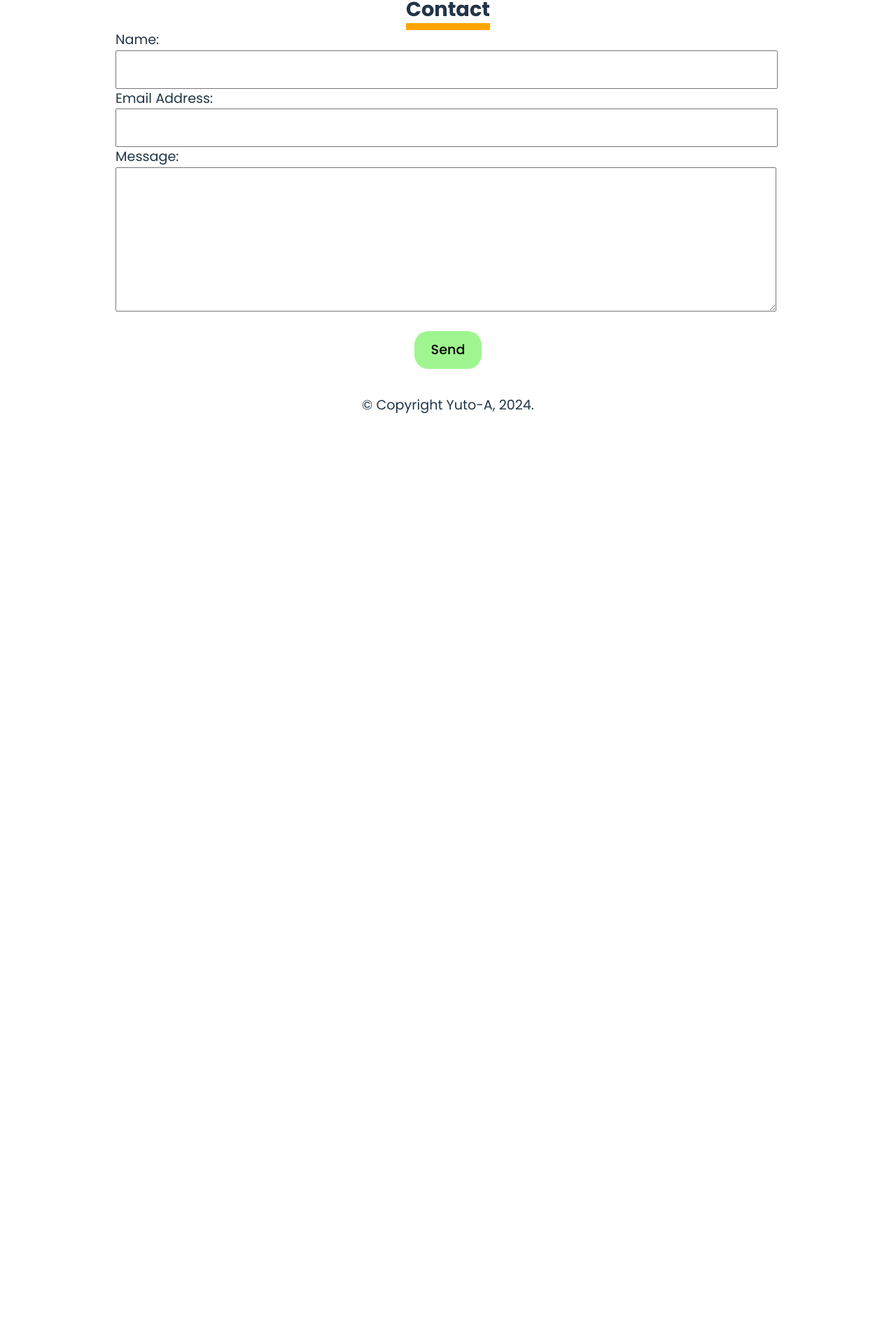
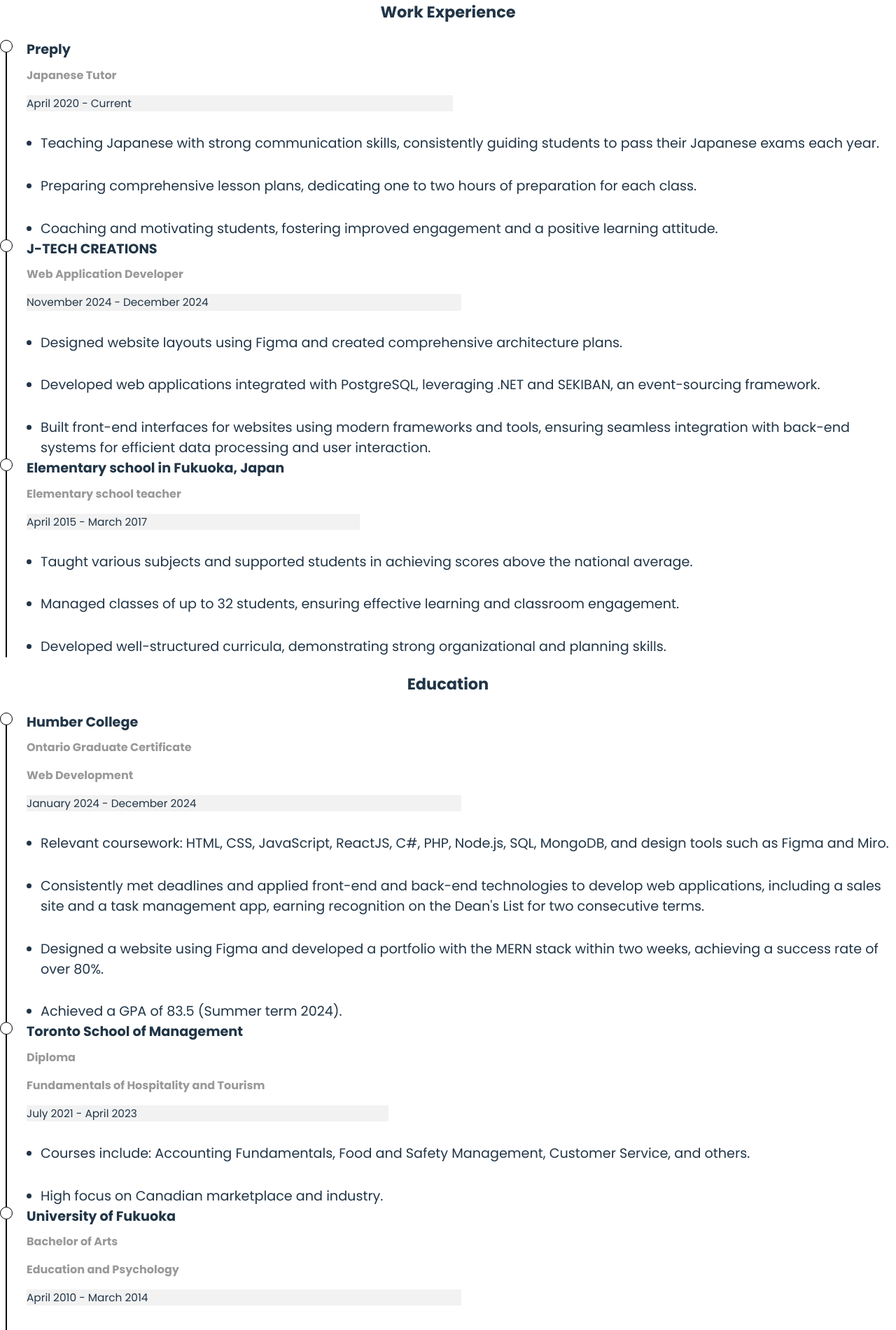
Before and after one commit to Yuto-A2/myPortfolio, a React (Vite) app in the folder portfolio/frontend/: page / in a window 1280 px wide. Shown: the part 4166-6066 px from the top of the page at 70% size. Before the commit the page ends 4779 px from the top, so only its background shows below. Built offline with nearby package versions, Linux system fonts and the light colour scheme; no server answers.

Commit message:
Added about me.

```diff
--- a/portfolio/frontend/src/components/AboutComponent.jsx
+++ b/portfolio/frontend/src/components/AboutComponent.jsx
@@ -1,19 +1,178 @@
-export default function AboutComponent(){
-    return (
+export default function AboutComponent() {
+  return (
     <>
       <h2 className="subTitle">About</h2>
       <div className="about">
         <div className="aboutPhoto">
+          <p>Yuto Arimori</p>
           <p><img className="profileImg" src="/img/yutoA2.jpg" alt="profile photo" /></p>
         </div>
+        <h3 className="aboutHeader">Work Experience</h3>
+        {/* preply */}
         <div className="aboutExplain">
-          {/* <p>I take Web Development Program.</p>
+          <div className="left-content">
+            <div className="circle"></div>
+            <div className="line"></div>
+          </div>
+
+          <div className="right-content">
+            <div className="row">
+              <span className="text">Preply</span>
+            </div>
+            <div className="textExplain">
+              <div className="positionBox">
+                <p className="position">Japanese Tutor</p>
+              </div>
+              {/* <div className="year"><p>April 2020</p> <p>-</p> <p>Current</p></div> */}
+              <div className="year">April 2020 - Current</div>
+              <ul>
+                <li>Teaching Japanese with strong communication skills, consistently guiding students to pass their Japanese exams each year.</li>
+                <li>Preparing comprehensive lesson plans, dedicating one to two hours of preparation for each class.</li>
+                <li>Coaching and motivating students, fostering improved engagement and a positive learning attitude.</li>
+              </ul>
+            </div>
+          </div>
+        </div>
+
+        {/* j-tech */}
+        <div className="aboutExplain">
+          <div className="left-content">
+            <div className="circle"></div>
+            <div className="line"></div>
+          </div>
+
+          <div className="right-content">
+            <div className="row">
+              <span className="text">J-TECH CREATIONS</span>
+            </div>
+            <div className="textExplain">
+              <div className="positionBox">
+                <p className="position">Web Application Developer</p>
+              </div>
+              <div className="year">November 2024 - December 2024</div>
+              {/* <div className="year"><p>November 2024</p> <p>-</p> <p>December 2024</p></div> */}
+              <ul>
+                <li>Designed website layouts using Figma and created comprehensive architecture plans.</li>
+                <li>Developed web applications integrated with PostgreSQL, leveraging .NET and SEKIBAN, an event-sourcing framework.</li>
+                <li>Built front-end interfaces for websites using modern frameworks and tools, ensuring seamless integration with back-end systems for efficient data processing and user interaction.</li>
+              </ul>
+            </div>
+          </div>
+        </div>
+
+        {/* Techer */}
+        <div className="aboutExplain">
+          <div className="left-content">
+            <div className="circle"></div>
+            <div className="line"></div>
+          </div>
+
+          <div className="right-content">
+            <div className="row">
+              <span className="text">Elementary school in Fukuoka, Japan</span>
+            </div>
+            <div className="textExplain">
+              <div className="positionBox">
+                <p className="position">Elementary school teacher</p>
+              </div>
+              {/* <div className="year"><p>April 2020</p> <p>-</p> <p>Current</p></div>*/}
+              <div className="year">April 2015 - March 2017</div>
+              <ul>
+                <li>Taught various subjects and supported students in achieving scores above the national average.</li>
+                <li>Managed classes of up to 32 students, ensuring effective learning and classroom engagement.</li>
+                <li>Developed well-structured curricula, demonstrating strong organizational and planning skills.</li>
+              </ul>
+            </div>
+          </div>
+        </div>
+
+        <h3 className="aboutEducation">Education</h3>
+        {/* humber */}
+        <div className="aboutExplain">
+          <div className="left-content">
+            <div className="circle"></div>
+            <div className="line"></div>
+          </div>
+
+          <div className="right-content">
+            <div className="row">
+              <span className="text">Humber College</span>
+            </div>
+            <div className="textExplain">
+              <div className="positionBox">
+                <p className="position">Ontario Graduate Certificate</p>
+                <p className="position">Web Development</p>
+              </div>
+              <div className="year">January 2024 - December 2024</div>
+              <ul>
+                <li>Relevant coursework: HTML, CSS, JavaScript, ReactJS, C#, PHP, Node.js, SQL, MongoDB, and design tools such as Figma and Miro.</li>
+                <li>Consistently met deadlines and applied front-end and back-end technologies to develop web applications, including a sales site and a task management app, earning recognition on the Dean's List for two consecutive terms.</li>
+                <li>Designed a website using Figma and developed a portfolio with the MERN stack within two weeks, achieving a success rate of over 80%.</li>
+                <li>Achieved a GPA of 83.5 (Summer term 2024).</li>
+              </ul>
+            </div>
+          </div>
+        </div>
+
+      {/* tsom */}
+      <div className="aboutExplain">
+          <div className="left-content">
+            <div className="circle"></div>
+            <div className="line"></div>
+          </div>
+
+          <div className="right-content">
+            <div className="row">
+              <span className="text">Toronto School of Management</span>
+            </div>
+            <div className="textExplain">
+              <div className="positionBox">
+                <p className="position">Diploma</p>
+                <p className="position">Fundamentals of Hospitality and Tourism</p>
+              </div>
+              <div className="year">July 2021 - April 2023</div>
+              <ul>
+                <li>Courses include: Accounting Fundamentals, Food and Safety Management, Customer Service, and others.</li>
+                <li>High focus on Canadian marketplace and industry.</li>
+              </ul>
+            </div>
+          </div>
+        </div>
+
+         {/* fukudai */}
+      <div className="aboutExplain">
+          <div className="left-content">
+            <div className="circle"></div>
+            <div className="line"></div>
+          </div>
+
+          <div className="right-content">
+            <div className="row">
+              <span className="text">University of Fukuoka</span>
+            </div>
+            <div className="textExplain">
+              <div className="positionBox">
+                <p className="position">Bachelor of Arts</p>
+                <p className="position">Education and Psychology</p>
+              </div>
+              <div className="year">April 2010 - March 2014</div>
+              <ul>
+                <li>Courses include: Education, Developmental Psychology, Teaching Methods, Education and Law, Medical Psychology, Clinical Psychology, and others.</li>
+                <li>Volunteer work in elementary schools.</li>
+              </ul>
+            </div>
+          </div>
+        </div>
+
+        {/* コメントを保持 */}
+        {/*
+          <p>I take Web Development Program.</p>
           <p>I learn coding and web design.</p>
           <p>My goal is to help you make a website you want.</p>
           <p>I know not only how to code and design also but SEO and web marketing.</p>
-          <p>Please contact me for more information.</p> */}
-        </div>{/* aboutElain */}
+          <p>Please contact me for more information.</p>
+        */}
       </div>{/* about */}
-      </>
-    )
+    </>
+  )
 }
--- a/portfolio/frontend/src/components/Home.css
+++ b/portfolio/frontend/src/components/Home.css
@@ -660,9 +660,125 @@
 } */
 
 /* h2 about */
+
+.aboutHeader {
+    text-align: center;
+}
+
+.aboutEducation{
+    text-align: center;
+}
+
 .profileImg {
     border-radius: 90px;
-    margin-right: 50px;
+}
+
+.aboutPhoto {
+    display: flex;
+    justify-content: center;
+    align-items: center;
+    gap: 16px;
+}
+
+.year {
+    width: 50%;
+    background-color: #f2f2f2;
+    font-size: 0.8em;
+}
+
+.year p {
+    margin-bottom: -16px;
+}
+
+.textExplain li {
+    margin-top: 32px;
+}
+
+@media screen and (max-width: 431px) {
+    .aboutPhoto {
+        flex-direction: column;
+        margin-right: 0;
+    }
+
+    .profileImg {
+        margin-top: -40px;
+    }
+
+    .aboutHeader {
+        margin-top: -16px;
+    }
+
+    .year {
+        margin-bottom: 8px;
+        width: 100%;
+        font-size: 0.8em;
+    }
+
+    .textExplain li {
+        margin-top: 16px;
+    }
+}
+
+.row {
+    margin-bottom: -16px;
+}
+
+.text {
+    font-weight: bold;
+}
+
+.about p {
+    font-size: 1.6em;
+    font-weight: bold;
+}
+
+.aboutExplain {
+    display: flex;
+    align-items: stretch;
+    gap: 20px;
+  }
+
+  .left-content {
+    display: flex;
+    flex-direction: column;
+    align-items: center;
+  }
+
+  .circle {
+    border: solid black 1px;
+    border-radius: 50%;
+    width: 16px;
+    height: 16px;
+    position: relative;
+  }
+
+  .line {
+    flex-grow: 1;
+    width: 2px;
+    background-color: black;
+    margin-top: 0;
+  }
+
+  .right-content {
+    display: flex;
+    flex-direction: column;
+    gap: 10px;
+  }
+
+  .textExplain ul {
+    margin: 0;
+    padding-left: 20px;
+  }
+
+  .positionBox {
+    font-size: 10px;
+    font-weight: 100;
+    color: #999;
+  }
+  @media screen and (max-width: 431px) {
+    .positionBox {
+        font-size: 8px;
+      }
 }
 
 /* .about {
@@ -672,6 +788,8 @@
     width: 85%;
     margin-top: 16px;
 }
+
+
 
 .aboutExplain {
     background-color: #fcfcfc;
```
